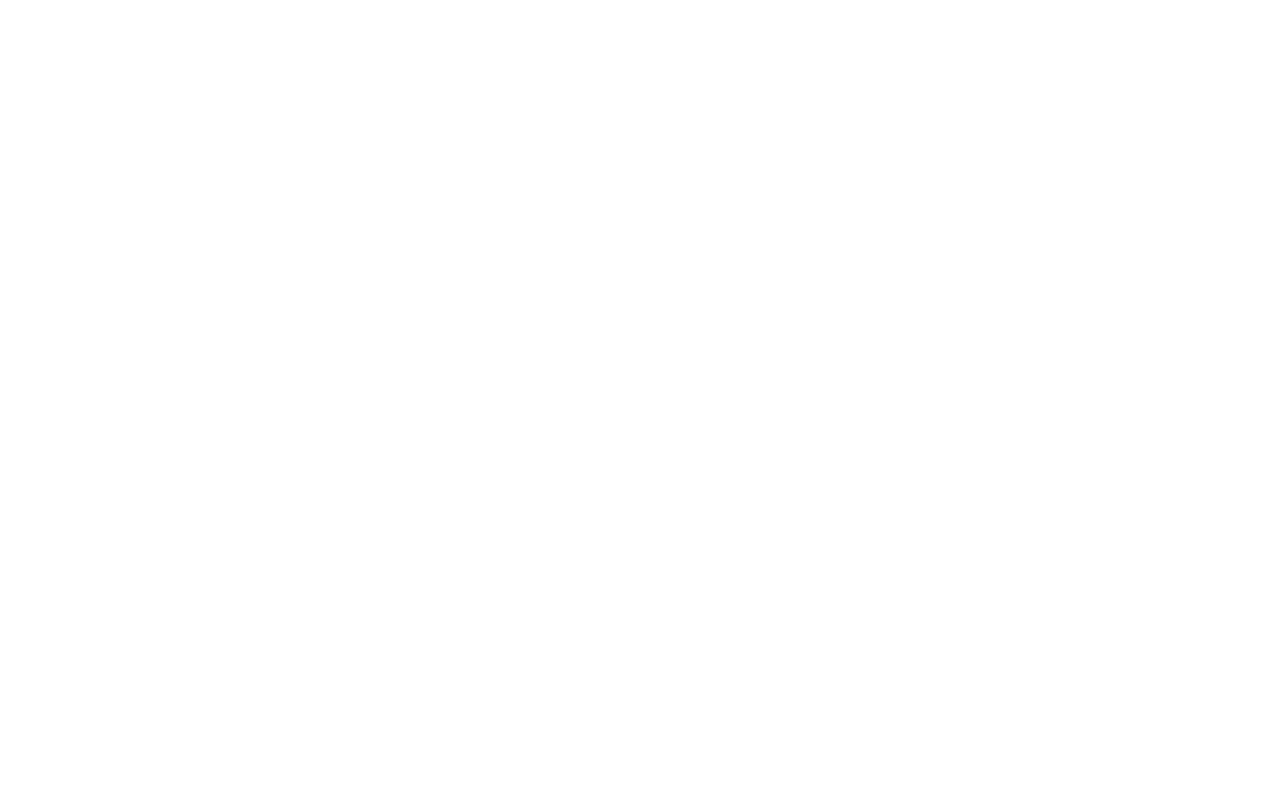
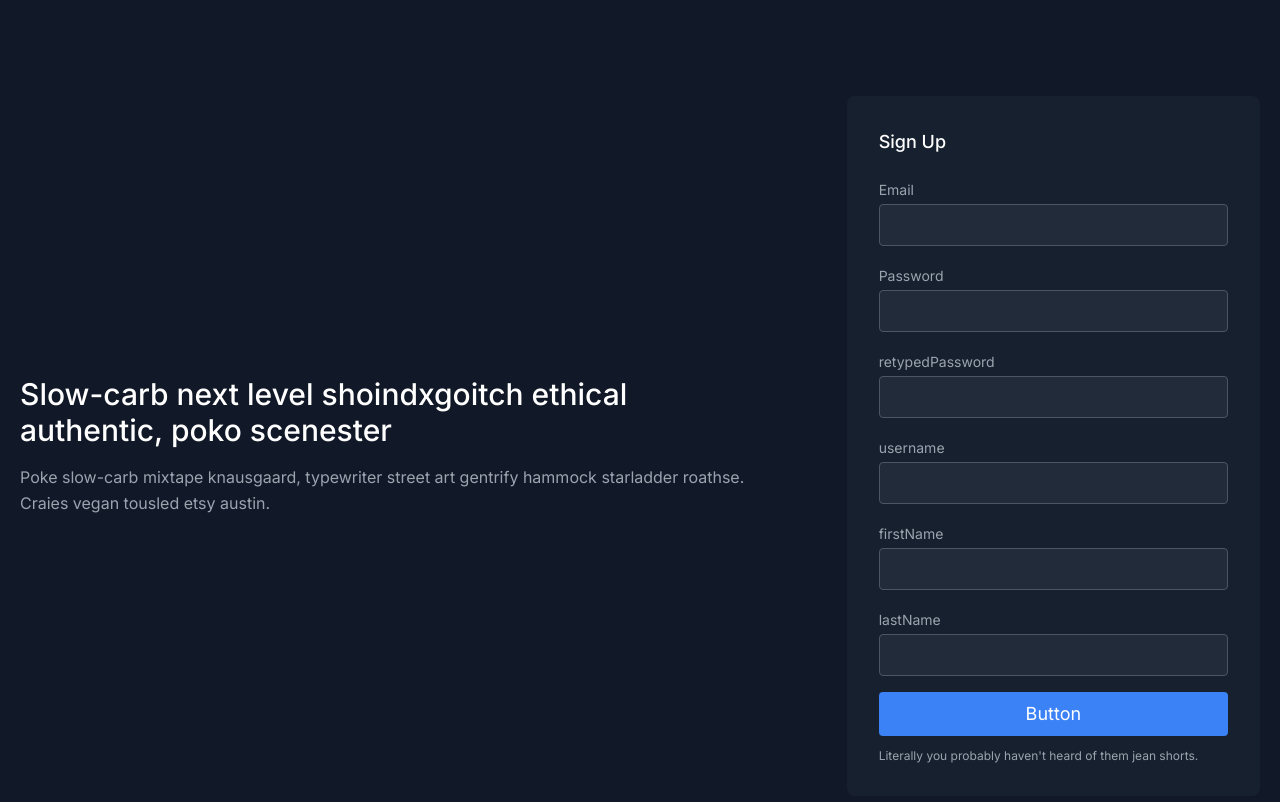
Before and after one commit to CarlosMey/openshop-dashboard, a React (Create React App) app: page /register in a window 1280 px wide. Before the commit this address had no page. Shown: the top 802 px of the page. Built offline with nearby package versions, Linux system fonts and the light colour scheme.

Commit message:
terminado el register

```diff
--- a/src/App.jsx
+++ b/src/App.jsx
@@ -3,6 +3,7 @@
 import Dashboard from "./components/Dashboard";
 import Products from "./components/Products";
 import Login from "./components/Login";
+import Register from "./components/Register";
 
 function App() {
   return (
@@ -13,6 +14,7 @@
           <Route path="products" element={<Products/>}/>
         </Route>
         <Route path="login" element={<Login/>}/>
+        <Route path="register" element={<Register/>}/>
       </Routes>
     </Router>
   );
--- a/src/axios.js
+++ b/src/axios.js
@@ -1,5 +1,5 @@
 import axios from 'axios';
 
 export default axios.create({
-  baseURL: `http://localhost:3005/`
+  baseURL: `https://vooxel-admin.onrender.com/`
 });
--- /dev/null
+++ b/src/components/Register.jsx
@@ -0,0 +1,138 @@
+import React, { useState } from 'react'
+import { Link, useNavigate  } from 'react-router-dom'
+import axios from '../axios'
+
+export default function Register() {
+    const [email, setEmail] = useState('');
+    const [password, setPassword] = useState('');
+    const [retypedPassword, setRetypedPassword] = useState('');
+    const [username, setUsername] = useState('');
+    const [firstName, setFirstName] = useState('');
+    const [lastName, setLastName] = useState('');
+
+    const navigate = useNavigate();
+
+
+
+    const onSubmit = async( e ) => {
+        e.preventDefault();
+
+        if(email !== '' && password !== '' && retypedPassword !== '' && username !== '' && firstName !== '' && lastName !== ''){
+          try{
+            const request = {username, password, retypedPassword, firstName, lastName, email};
+            const {data} = await axios.post('users', {...request});
+            console.log('Data: ',data);
+            navigate("/");
+          }catch (error){
+            console.log(error);
+          }
+
+        }
+
+      }
+
+    return (
+        <div>
+            <form onSubmit={ onSubmit }>
+                <section className="text-gray-400 bg-gray-900 body-font">
+                    <div className="container px-5 py-24 mx-auto flex flex-wrap items-center">
+                        <div className="lg:w-3/5 md:w-1/2 md:pr-16 lg:pr-0 pr-0">
+                            <h1 className="title-font font-medium text-3xl text-white">
+                                Slow-carb next level shoindxgoitch ethical authentic, poko scenester
+                            </h1>
+                            <p className="leading-relaxed mt-4">
+                                Poke slow-carb mixtape knausgaard, typewriter street art gentrify hammock starladder
+                                roathse. Craies vegan tousled etsy austin.
+                            </p>
+                        </div>
+                        <div className="lg:w-2/6 md:w-1/2 bg-gray-800 bg-opacity-50 rounded-lg p-8 flex flex-col md:ml-auto w-full mt-10 md:mt-0">
+                            <h2 className="text-white text-lg font-medium title-font mb-5">Sign Up</h2>
+                            <div className="relative mb-4">
+                                <label htmlFor="email" className="leading-7 text-sm text-gray-400">
+                                    Email
+                                </label>
+                                <input
+                                    type="email"
+                                    value={email}
+                                    onChange={(e) => setEmail(e.target.value)}
+                                    id="email"
+                                    name="email"
+                                    className="w-full bg-gray-600 bg-opacity-20 focus:bg-transparent focus:ring-2 focus:ring-blue-900 rounded border border-gray-600 focus:border-blue-500 text-base outline-none text-gray-100 py-1 px-3 leading-8 transition-colors duration-200 ease-in-out"
+                                />
+                            </div>
+                            <div className="relative mb-4">
+                                <label htmlFor="email" className="leading-7 text-sm text-gray-400">
+                                    Password
+                                </label>
+                                <input
+                                    type="password"
+                                    value={password}
+                                    onChange={(e) => setPassword(e.target.value)}
+                                    id="password"
+                                    name="password"
+                                    className="w-full bg-gray-600 bg-opacity-20 focus:bg-transparent focus:ring-2 focus:ring-blue-900 rounded border border-gray-600 focus:border-blue-500 text-base outline-none text-gray-100 py-1 px-3 leading-8 transition-colors duration-200 ease-in-out"
+                                />
+                            </div>
+                            <div className="relative mb-4">
+                                <label htmlFor="email" className="leading-7 text-sm text-gray-400">
+                                    retypedPassword
+                                </label>
+                                <input
+                                    type="retypedPassword"
+                                    value={retypedPassword}
+                                    onChange={(e) => setRetypedPassword(e.target.value)}
+                                    id="retypedPassword"
+                                    name="retypedPassword"
+                                    className="w-full bg-gray-600 bg-opacity-20 focus:bg-transparent focus:ring-2 focus:ring-blue-900 rounded border border-gray-600 focus:border-blue-500 text-base outline-none text-gray-100 py-1 px-3 leading-8 transition-colors duration-200 ease-in-out"
+                                />
+                            </div>
+                            <div className="relative mb-4">
+                                <label htmlFor="email" className="leading-7 text-sm text-gray-400">
+                                    username
+                                </label>
+                                <input
+                                    type="username"
+                                    value={username}
+                                    onChange={(e) => setUsername(e.target.value)}
+                                    id="username"
+                                    name="username"
+                                    className="w-full bg-gray-600 bg-opacity-20 focus:bg-transparent focus:ring-2 focus:ring-blue-900 rounded border border-gray-600 focus:border-blue-500 text-base outline-none text-gray-100 py-1 px-3 leading-8 transition-colors duration-200 ease-in-out"
+                                />
+                            </div>
+                            <div className="relative mb-4">
+                                <label htmlFor="email" className="leading-7 text-sm text-gray-400">
+                                    firstName
+                                </label>
+                                <input
+                                    type="firstName"
+                                    value={firstName}
+                                    onChange={(e) => setFirstName(e.target.value)}
+                                    id="firstName"
+                                    name="firstName"
+                                    className="w-full bg-gray-600 bg-opacity-20 focus:bg-transparent focus:ring-2 focus:ring-blue-900 rounded border border-gray-600 focus:border-blue-500 text-base outline-none text-gray-100 py-1 px-3 leading-8 transition-colors duration-200 ease-in-out"
+                                />
+                            </div>
+                            <div className="relative mb-4">
+                                <label htmlFor="email" className="leading-7 text-sm text-gray-400">
+                                    lastName
+                                </label>
+                                <input
+                                    type="lastName"
+                                    value={lastName}
+                                    onChange={(e) => setLastName(e.target.value)}
+                                    id="lastName"
+                                    name="lastName"
+                                    className="w-full bg-gray-600 bg-opacity-20 focus:bg-transparent focus:ring-2 focus:ring-blue-900 rounded border border-gray-600 focus:border-blue-500 text-base outline-none text-gray-100 py-1 px-3 leading-8 transition-colors duration-200 ease-in-out"
+                                />
+                            </div>
+                            <button className="text-white bg-blue-500 border-0 py-2 px-8 focus:outline-none hover:bg-blue-600 rounded text-lg">
+                                Button
+                            </button>
+                            <p className="text-xs mt-3">Literally you probably haven't heard of them jean shorts.</p>
+                        </div>
+                    </div>
+                </section>
+            </form>
+        </div>
+    )
+}
```
